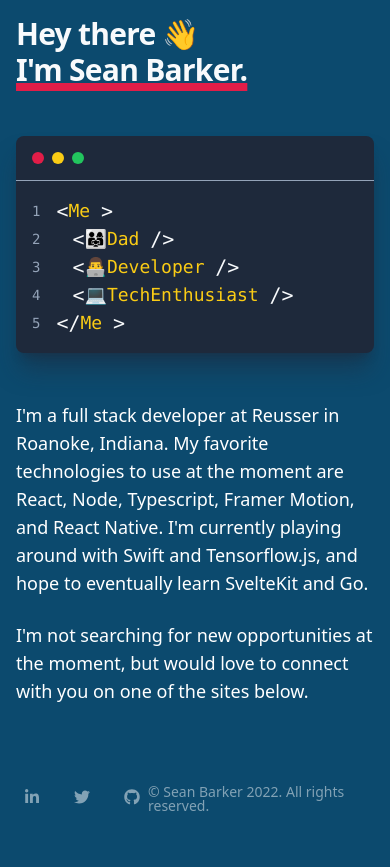
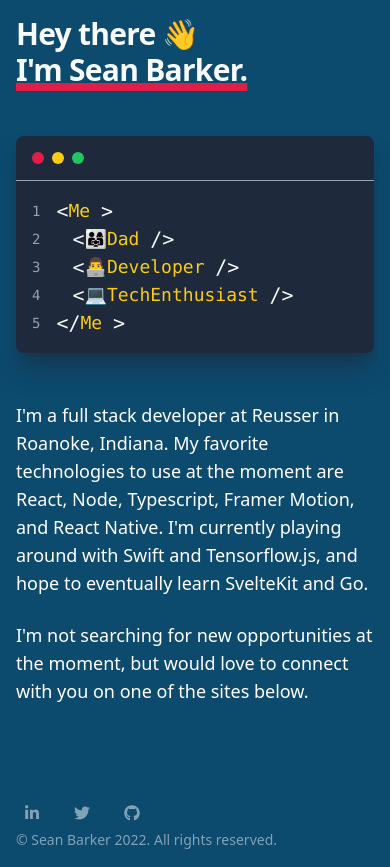
Before and after one commit to SeanBarker182/myPortfolio, a Next.js app: page / in a window 390 px wide. Before the commit the page ends 844 px from the top, so only its background shows below. Built offline with nearby package versions, Linux system fonts and the light colour scheme.

Commit message:
Improve footer

```diff
--- a/pages/index.tsx
+++ b/pages/index.tsx
@@ -67,8 +67,8 @@
         </article>
       </main>
       <footer className="mt-16">
-        <div className="max-w-3xl mx-auto px-4 sm:px-12 lg:px-8">
-          <div className="flex justify-between">
+        <div className="max-w-3xl mx-auto px-4 sm:px-12 lg:px-8 py-4">
+          <div className="flex flex-col sm:flex-row justify-between">
             <ul className="flex space-x-4">
               <li>
                 <a
@@ -99,7 +99,7 @@
                 </a>
               </li>
             </ul>
-            <p className="text-slate-50 text-opacity-50 text-sm leading-none mt-auto mb-1">
+            <p className="text-slate-50 text-opacity-50 text-sm leading-none mb-1 mt-2 sm:mt-auto">
               © Sean Barker {new Date().getFullYear()}. All rights reserved.
             </p>
           </div>
```
